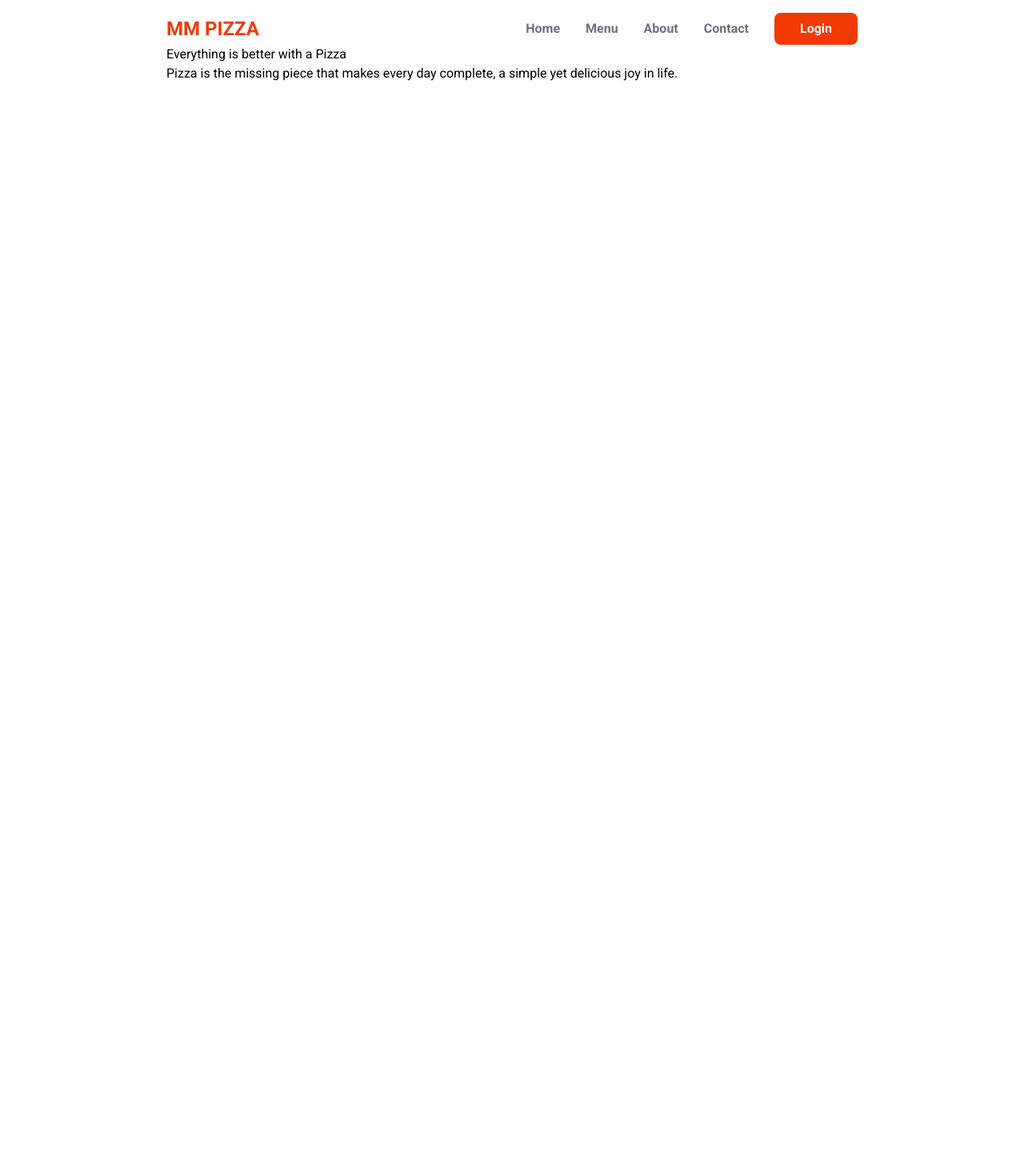
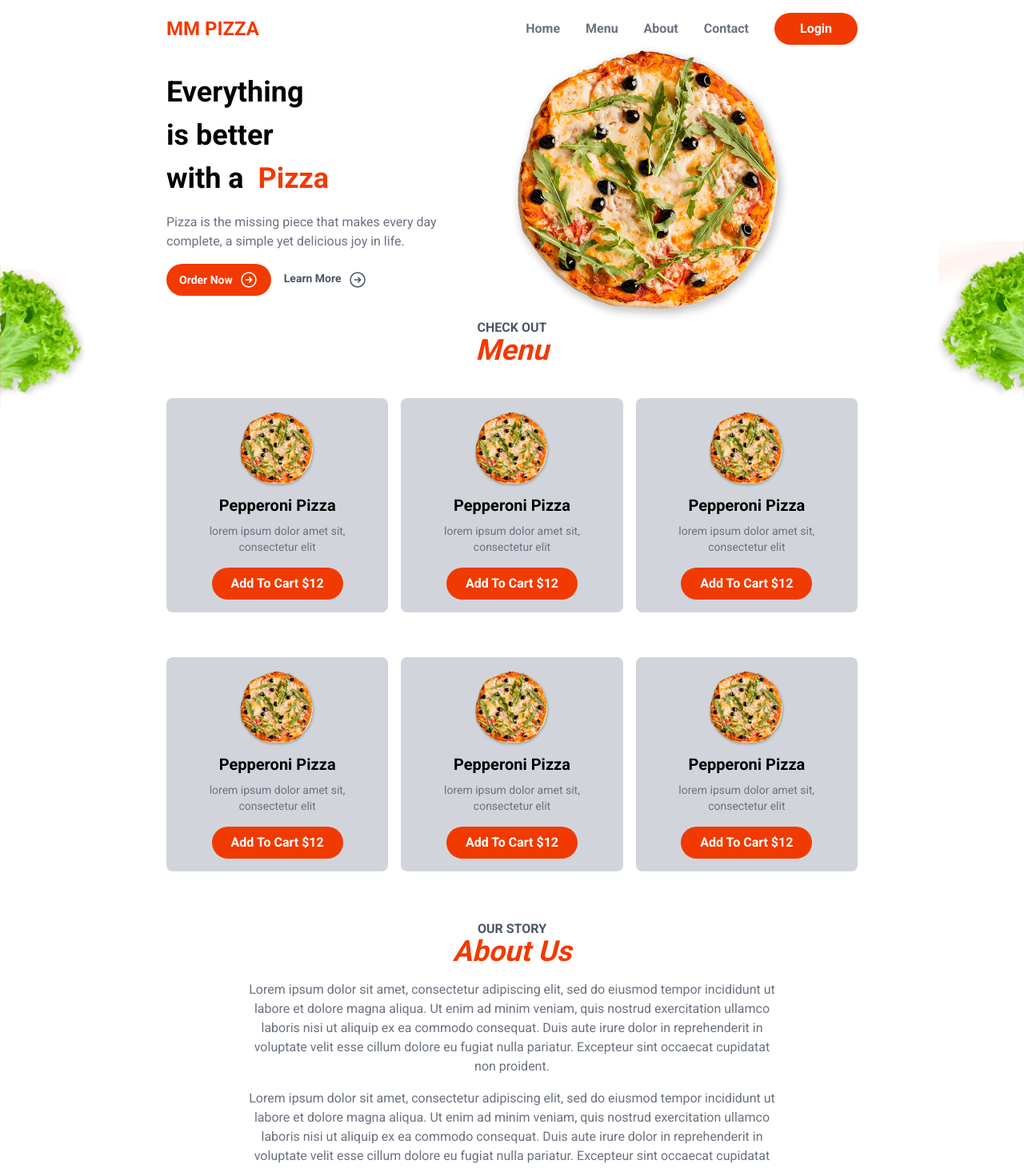
Before and after one commit to mehmedmuric/food-app-ordering, a Next.js app: page / in a window 1280 px wide. Shown: the top 1461 px of the page at 80% size. Before the commit the page ends 800 px from the top, so only its background shows below. Built offline with nearby package versions, Linux system fonts and the light colour scheme.

Commit message:
website pages

```diff
--- a/src/app/components/Header/Header.js
+++ b/src/app/components/Header/Header.js
@@ -10,7 +10,7 @@
             <Link href="">Menu</Link>
             <Link href="">About</Link>
             <Link href="">Contact</Link>
-            <Link href="" className="bg-primary rounded-lg text-white px-8 py-2">Login</Link>
+            <Link href="" className="bg-primary rounded-full text-white px-8 py-2">Login</Link>
           </nav>
         </header>
     )
--- a/src/app/components/Hero/Hero.js
+++ b/src/app/components/Hero/Hero.js
@@ -1,11 +1,23 @@
+import Image from "next/image";
+import Right from "../icons/Right";
+
 export default function Hero() {
     return(
-        <section>
-          <h1>Everything is better with a Pizza</h1>
-          <p>
-            Pizza is the missing piece that makes every day
-            complete, a simple yet delicious joy in life.
-          </p>
+        <section className="hero">
+          <div className="py-8">
+            <h1 className="text-4xl font-semibold leading-normal">Everything <br/> is better <br/> with a&nbsp; <span className="text-primary">Pizza</span></h1>
+            <p className="my-4 text-gray-500">
+              Pizza is the missing piece that makes every day
+              complete, a simple yet delicious joy in life.
+            </p>
+            <div className="flex gap-4 text-sm">
+              <button className="bg-primary flex gap-2 items-center rounded-full px-4 py-2 text-white font-semibold">Order Now <Right/></button>
+              <button className="flex gap-2 py-2 text-gray-600 font-semibold">Learn More <Right/></button>
+            </div>
+          </div>
+          <div className="relative">
+            <Image src={'/pizza.png'} alt="pizza" objectFit={'contain'} layout={'fill'}/>
+          </div>
         </section>
     )
 }
--- /dev/null
+++ b/src/app/components/HomeMenu/HomeMenu.js
@@ -0,0 +1,29 @@
+import Image from "next/image";
+import MenuItem from "../Menu/MenuItem";
+import SectionHeaders from "../SectionHeader/SectionHeaders";
+
+export default function HomeMenu() {
+    return (
+        <section className="">
+            <div className="absolute justify-start left-0 right-0 w-full">
+                <div className="absolute left-0 -top-[70px] -z-10">
+                    <Image src={'/sallad1.png'} alt={'sallad1'} width={107} height={195}/>
+                </div>
+                <div className="absolute -top-[100px] right-0 -z-10">
+                    <Image src={'/sallad2.png'} alt={'sallad2'} width={107} height={195}/>
+                </div>
+            </div>
+            <div className="text-center">
+                <SectionHeaders subHeader={'CHECK OUT'} mainHeader={'Menu'}/>
+            </div>
+            <div className="grid grid-cols-3 gap-4">
+               <MenuItem />
+               <MenuItem />
+               <MenuItem />
+               <MenuItem />
+               <MenuItem />
+               <MenuItem />
+            </div>
+        </section>
+    );
+}
--- /dev/null
+++ b/src/app/components/Menu/MenuItem.js
@@ -0,0 +1,12 @@
+export default function MenuItem() {
+    return (
+        <div className="bg-gray-300 text-center p-4 rounded-lg mt-10 hover:shadow-black/50 hover:shadow-md hover:bg-white transition-all group ">
+            <div className="text-center">
+                <img src="/pizza.png" alt="pizza" className="max-h-auto max-h-24 block mx-auto"/>
+            </div>
+            <h4 className="font-semibold my-2 text-xl">Pepperoni Pizza</h4>
+            <p className="text-gray-500 text-sm">lorem ipsum dolor amet sit, consectetur elit</p>
+            <button className="bg-primary rounded-full mt-4 px-6 py-2 text-white font-semibold">Add To Cart $12</button>
+        </div>
+    );
+}
--- /dev/null
+++ b/src/app/components/SectionHeader/SectionHeaders.js
@@ -0,0 +1,8 @@
+export default function SectionHeaders({subHeader, mainHeader}) {
+    return(
+        <>
+            <h3 className="uppercase text-gray-600 font-semibold leading-4">{subHeader}</h3>
+            <h2 className="text-primary font-bold text-4xl italic">{mainHeader}</h2>
+        </>
+    );
+}
--- /dev/null
+++ b/src/app/components/icons/Right.js
@@ -0,0 +1,7 @@
+export default function Right({className="w-6 h-6"}) {
+  return (
+      <svg xmlns="http://www.w3.org/2000/svg" fill="none" viewBox="0 0 24 24" stroke-width="1.5" stroke="currentColor" className={className}>
+    <path stroke-linecap="round" stroke-linejoin="round" d="m12.75 15 3-3m0 0-3-3m3 3h-7.5M21 12a9 9 0 1 1-18 0 9 9 0 0 1 18 0Z" />
+  </svg>
+  );
+}
--- a/src/app/globals.css
+++ b/src/app/globals.css
@@ -1,3 +1,8 @@
 @tailwind base;
 @tailwind components;
 @tailwind utilities;
+
+section.hero{
+    @apply grid;
+    grid-template-columns: .4fr .6fr;
+}
--- a/src/app/layout.js
+++ b/src/app/layout.js
@@ -1,4 +1,4 @@
-import { Roboto } from 'next/font/google'
+import { Roboto } from 'next/font/google';
 import './globals.css'
 
 const roboto = Roboto({ subsets: ['latin'], weight: ['400', '500', '700',] })
--- a/src/app/page.js
+++ b/src/app/page.js
@@ -1,11 +1,30 @@
 import Header from "./components/Header/Header.js";
 import Hero from "./components/Hero/Hero.js";
+import HomeMenu from "./components/HomeMenu/HomeMenu.js";
+import SectionHeaders from "./components/SectionHeader/SectionHeaders.js";
 
 export default function Home() {
   return (
     <>
      <Header />
      <Hero/>
+     <HomeMenu/>
+     <section className="my-16 text-center">
+        <SectionHeaders subHeader={'Our Story'} mainHeader={'About Us'}/>
+        <div className="text-gray-500 max-w-2xl mx-auto mt-4 flex flex-col gap-4">
+          <p>Lorem ipsum dolor sit amet, consectetur adipiscing elit, sed do eiusmod tempor incididunt ut labore et dolore magna aliqua. Ut enim ad minim veniam, quis nostrud exercitation ullamco laboris nisi ut aliquip ex ea commodo consequat. Duis aute irure dolor in reprehenderit in voluptate velit esse cillum dolore eu fugiat nulla pariatur. Excepteur sint occaecat cupidatat non proident.</p>
+          <p>Lorem ipsum dolor sit amet, consectetur adipiscing elit, sed do eiusmod tempor incididunt ut labore et dolore magna aliqua. Ut enim ad minim veniam, quis nostrud exercitation ullamco laboris nisi ut aliquip ex ea commodo consequat. Duis aute irure dolor in reprehenderit in voluptate velit esse cillum dolore eu fugiat nulla pariatur. Excepteur sint occaecat cupidatat non proident.</p>
+        </div>
+     </section>
+     <section className="text-center my-8">
+      <SectionHeaders subHeader={"Mehmed Muric"} mainHeader={'Contact Us'}/>
+      <div className="mt-6">
+        <a className="text-4xl underline text-gray-500" href="tel:+381621753220">+381 62 175 3220</a>
+      </div>
+     </section>
+     <footer className="border-t p-8 text-center text-gray-500 font-semibold">
+        &copy; 2024 All rights reserved Mehmed Muric
+     </footer>
     </>
   )
 }
```
